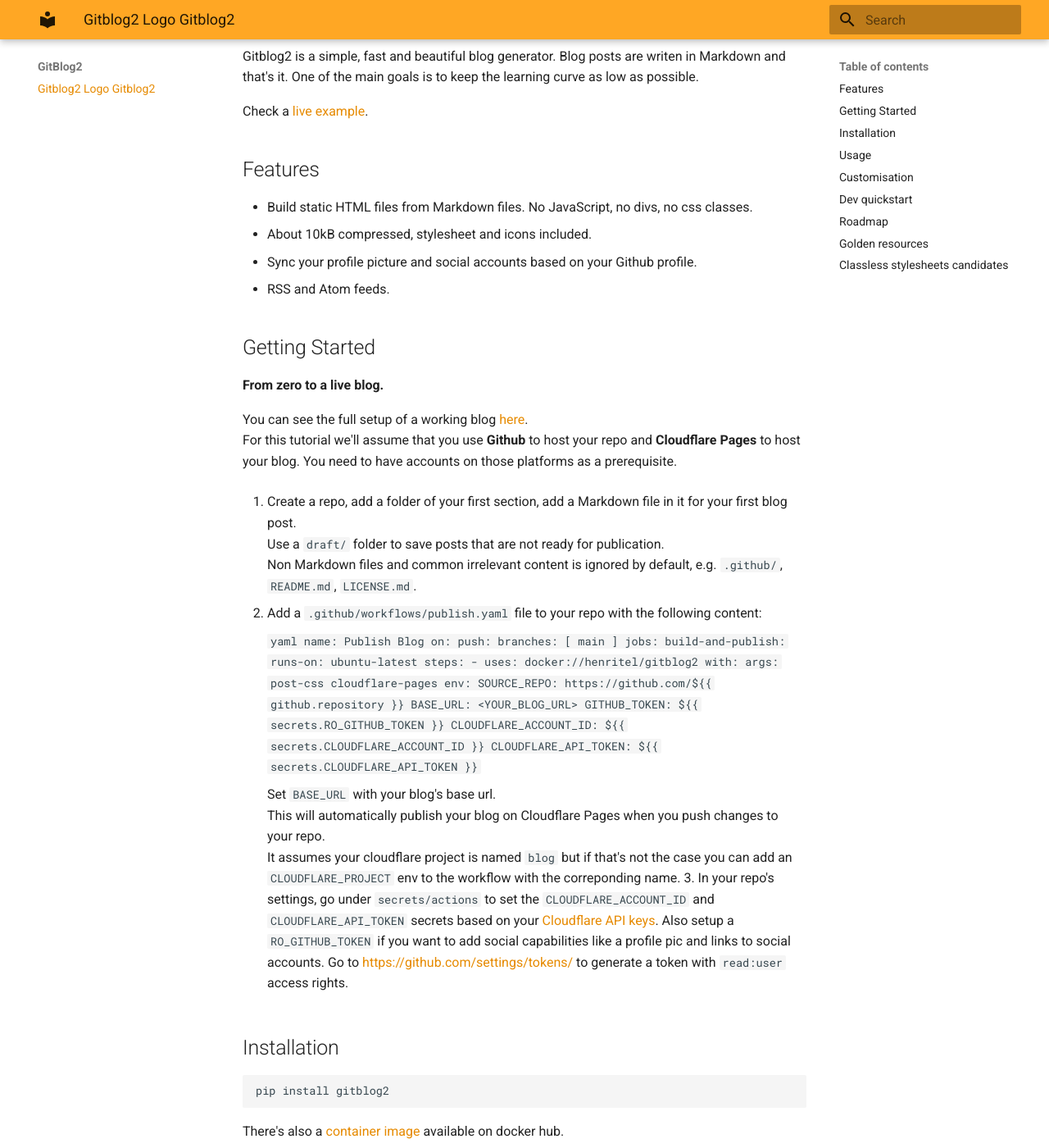
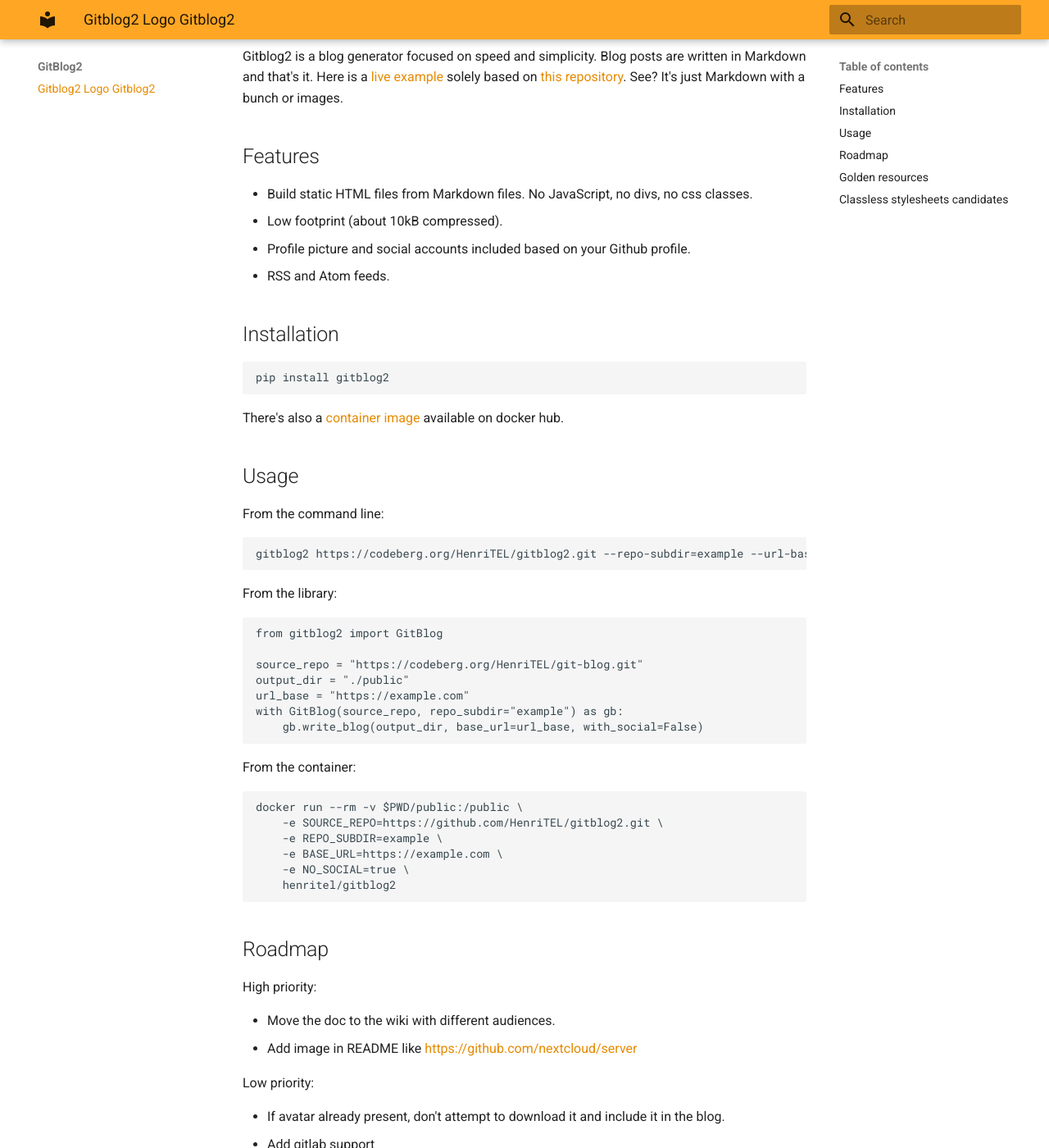
Before and after one commit to HenriTEL/gitblog2, an MkDocs documentation site: the page built from docs/index.md, in a window 1280 px wide and 1400 px high, scrolled down 209 px. Shown: the whole window at 82% size. Built offline with MkDocs 1.6.1 and Material for MkDocs 9.7.7, drawn with Linux system fonts in a browser that asks for light colours; some of the changed text lies outside the part shown; grey boxes are pictures that could not be loaded.

Commit message:
Update index.md

````diff
--- a/docs/index.md
+++ b/docs/index.md
@@ -5,55 +5,15 @@
 ![Package version](
 https://img.shields.io/pypi/v/gitblog2?color=%2334D058&label=pypi%20package)
 
-Gitblog2 is a simple, fast and beautiful blog generator.
-Blog posts are writen in Markdown and that's it. One of the main goals is to keep the learning curve as low as possible.
-
-Check a [live example](https://blog.henritel.com).
+Gitblog2 is a blog generator focused on speed and simplicity.
+Blog posts are written in Markdown and that's it. Here is a [live example](https://blog.henritel.com) solely based on [this repository](https://github.com/HenriTEL/blog). See? It's just Markdown with a bunch or images.
 
 ## Features
 
 * Build static HTML files from Markdown files. No JavaScript, no divs, no css classes.
-* About 10kB compressed, stylesheet and icons included.
-* Sync your profile picture and social accounts based on your Github profile.
+* Low footprint (about 10kB compressed).
+* Profile picture and social accounts included based on your Github profile.
 * RSS and Atom feeds.
-
-## Getting Started
-
-**From zero to a live blog.**
-
-You can see the full setup of a working blog [here](https://github.com/HenriTEL/blog).
-For this tutorial we'll assume that you use **Github** to host your repo and **Cloudflare Pages** to host your blog. You need to have accounts on those platforms as a prerequisite.
-
-1. Create a repo, add a folder of your first section, add a Markdown file in it for your first blog post.
-Use a `draft/` folder to save posts that are not ready for publication.
-Non Markdown files and common irrelevant content is ignored by default, e.g. `.github/`, `README.md`, `LICENSE.md`.
-
-2. Add a `.github/workflows/publish.yaml` file to your repo with the following content:
-
-    ```yaml
-    name: Publish Blog
-    on:
-      push:
-        branches: [ main ]
-    jobs:
-      build-and-publish:
-        runs-on: ubuntu-latest
-        steps:
-          - uses: docker://henritel/gitblog2
-            with:
-              args: post-css cloudflare-pages
-            env:
-              SOURCE_REPO: https://github.com/${{ github.repository }}
-              BASE_URL: <YOUR_BLOG_URL>
-              GITHUB_TOKEN: ${{ secrets.RO_GITHUB_TOKEN }}
-              CLOUDFLARE_ACCOUNT_ID: ${{ secrets.CLOUDFLARE_ACCOUNT_ID }}
-              CLOUDFLARE_API_TOKEN: ${{ secrets.CLOUDFLARE_API_TOKEN }}
-    ```
-
-    Set `BASE_URL` with your blog's base url.
-    This will automatically publish your blog on Cloudflare Pages when you push changes to your repo.
-    It assumes your cloudflare project is named `blog` but if that's not the case you can add an `CLOUDFLARE_PROJECT` env to the workflow with the correponding name.
-3. In your repo's settings, go under `secrets/actions` to set the `CLOUDFLARE_ACCOUNT_ID` and `CLOUDFLARE_API_TOKEN` secrets based on your [Cloudflare API keys](https://developers.cloudflare.com/fundamentals/api/get-started/keys/#view-your-api-key). Also setup a `RO_GITHUB_TOKEN` if you want to add social capabilities like a profile pic and links to social accounts. Go to <https://github.com/settings/tokens/> to generate a token with `read:user` access rights.
 
 ## Installation
 
@@ -92,35 +52,6 @@
     -e BASE_URL=https://example.com \
     -e NO_SOCIAL=true \
     henritel/gitblog2
-```
-
-## Customisation
-
-Gitblog2 just produces static file so it should integrate seamlessly integrate with anything (cron jobs, commit hooks, nginx, apache, you name it.).
-You can use [simplecss](https://simplecss.org/demo) as an alternate stylesheet, support for more stylesheets is planned.
-
-## Dev quickstart
-
-Make sure to have [poetry](https://python-poetry.org/) installed, then
-Setup your local web server:
-
-```bash
-poetry install
-wget "https://redbean.dev/redbean-tiny-2.2.com" -O redbean.zip
-zip redbean.zip -j providers/assets/.init.lua
-chmod +x redbean.zip
-```
-
-In one terminal, update the blog as needed:
-
-```bash
-poetry run gitblog2 -l debug --repo-subdir=example --base-url=https://example.com --no-social
-```
-
-In another terminal, serve the blog:
-
-```bash
-./redbean.zip -D ./public
 ```
 
 ## Roadmap
````
